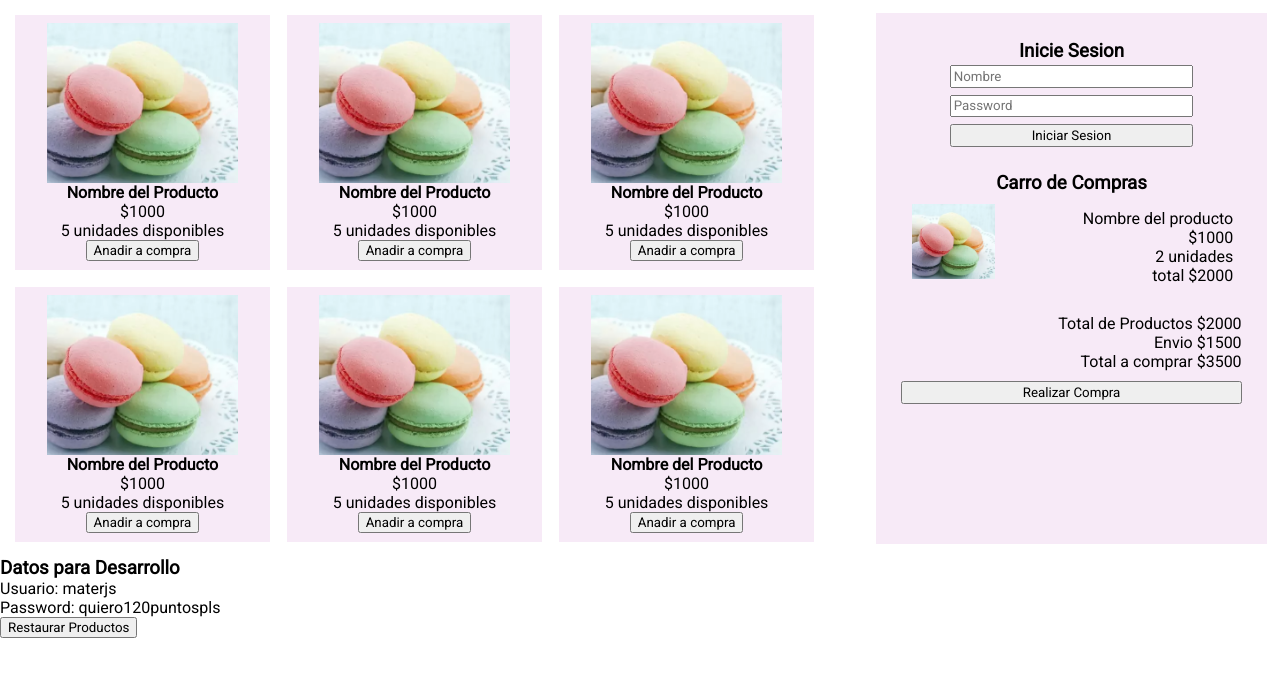
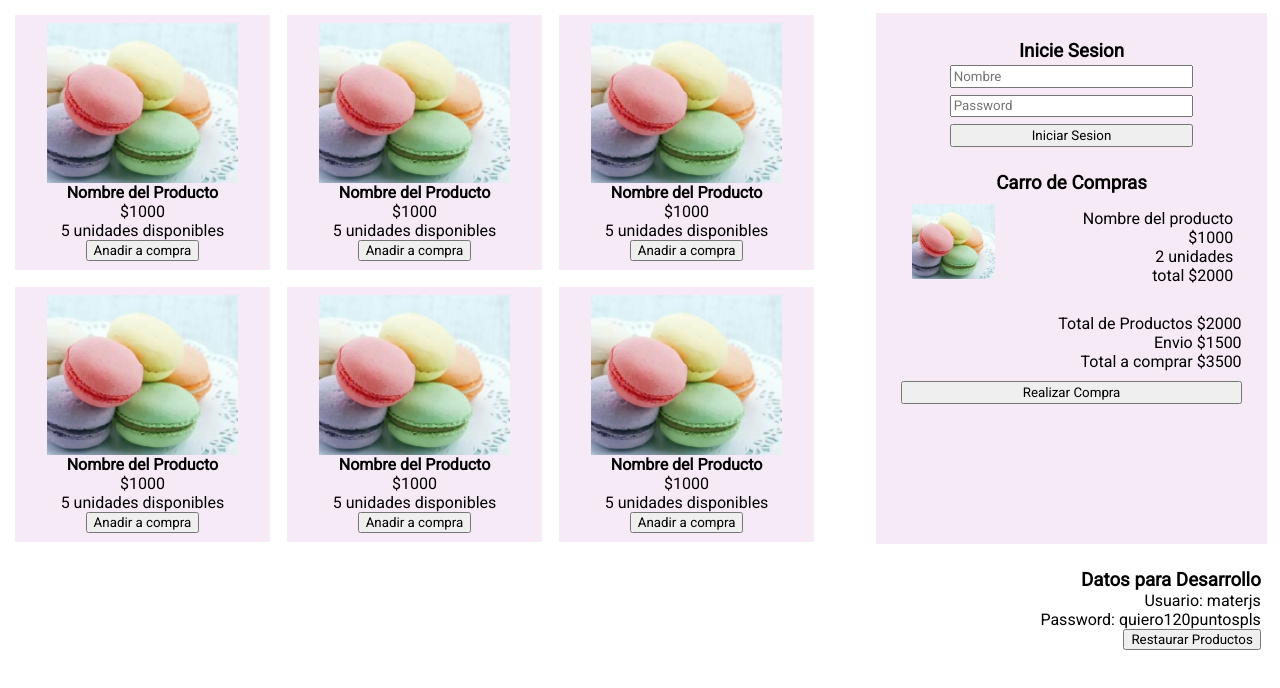
Before and after one commit to Annasantib/Proyectofinaljs, a plain HTML site: page index.html in a window 1280 px wide. Drawn offline with Linux system fonts and the light colour scheme.

Commit message:
correcion style

```diff
--- a/index.html
+++ b/index.html
@@ -84,7 +84,7 @@
             </section>
         </aside>
     </section>
-    <section>
+    <section class="datos-desarrollo">
         <h3>Datos para Desarrollo</h3>
         <p>Usuario: materjs</p>
         <p>Password: quiero120puntospls</p>
--- a/style.css
+++ b/style.css
@@ -88,3 +88,9 @@
     justify-content: space-around;
 
 }
+.datos-desarrollo{
+    display: flex;
+    flex-direction: column;
+    align-items: flex-end;
+    margin: 1% 1.5% 0 0;
+}
```
